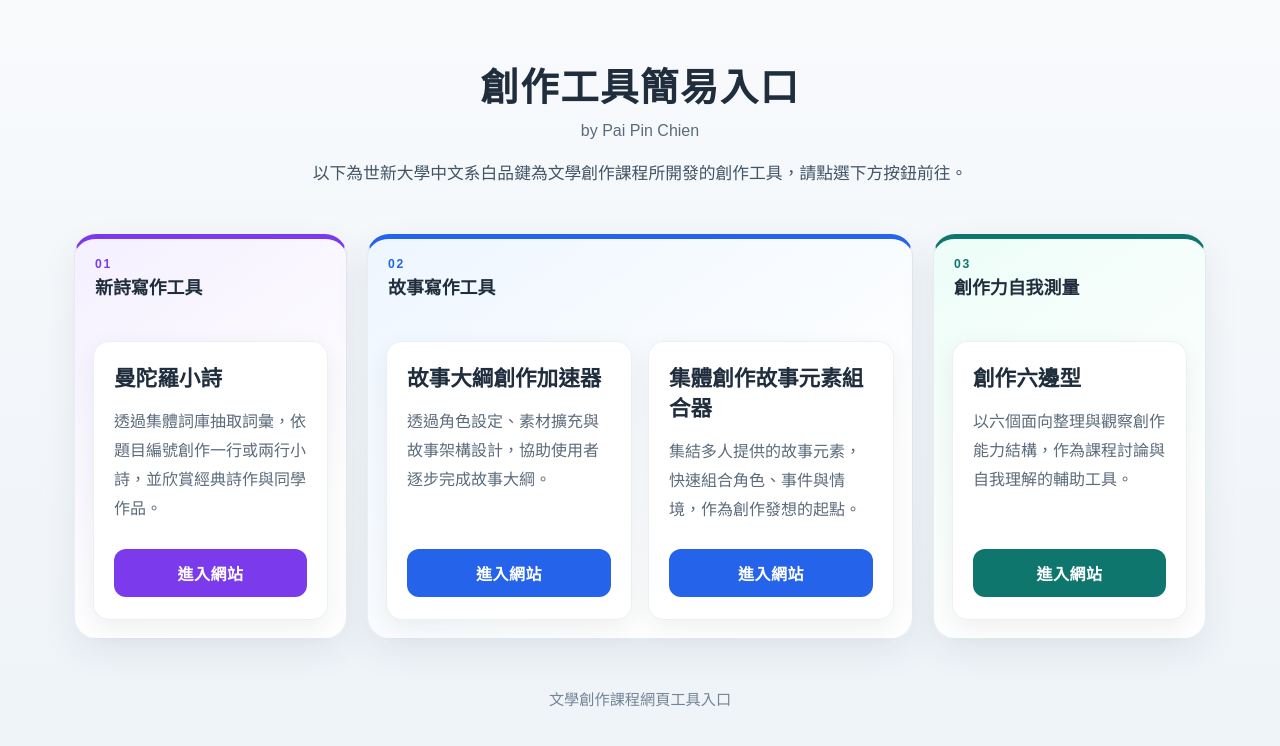
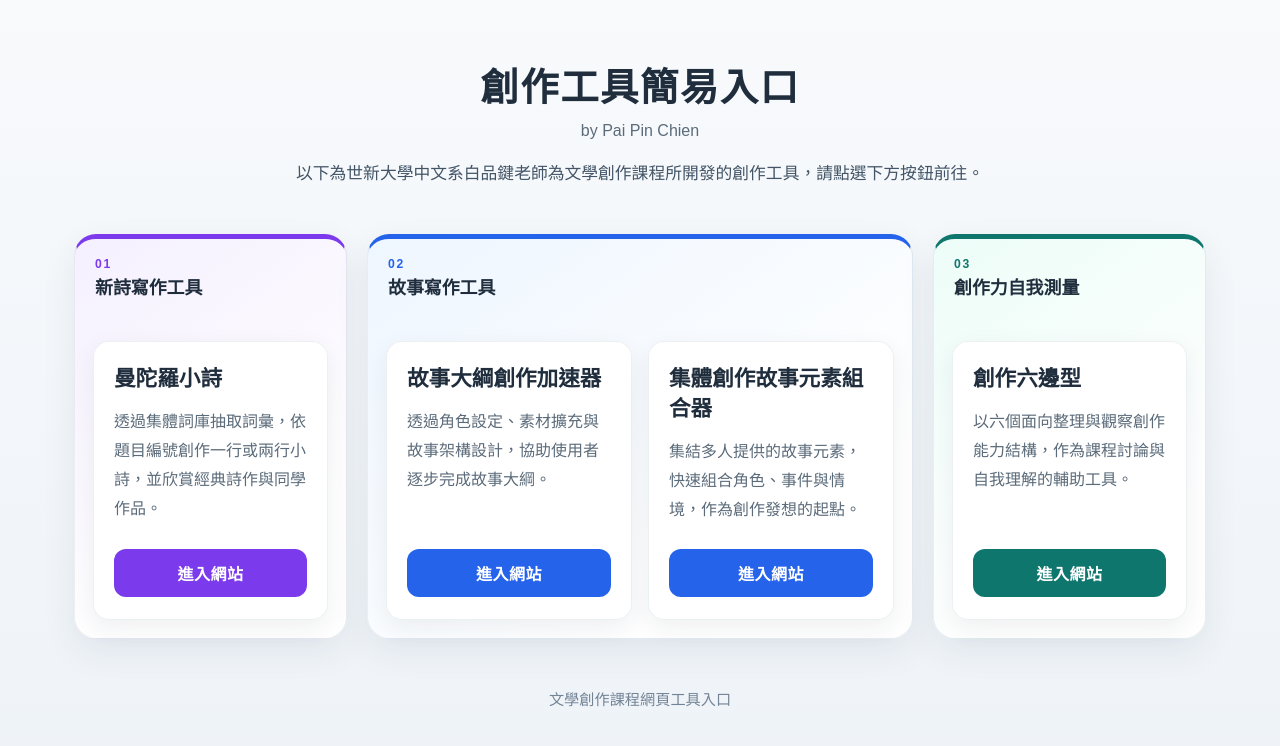
Before and after one commit to wistpai/creative, a plain HTML site: page index.html in a window 1280 px wide. Drawn offline with Linux system fonts and the light colour scheme.

```diff
--- a/index.html
+++ b/index.html
@@ -234,7 +234,7 @@
       <h1>創作工具簡易入口</h1>
       <p class="author">by Pai Pin Chien</p>
       <p class="desc">
-        以下為世新大學中文系白品鍵為文學創作課程所開發的創作工具，請點選下方按鈕前往。
+        以下為世新大學中文系白品鍵老師為文學創作課程所開發的創作工具，請點選下方按鈕前往。
       </p>
     </header>
 
```
